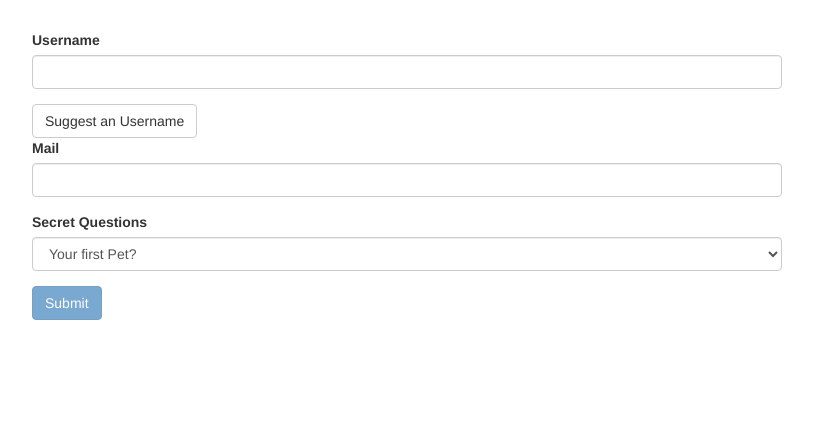
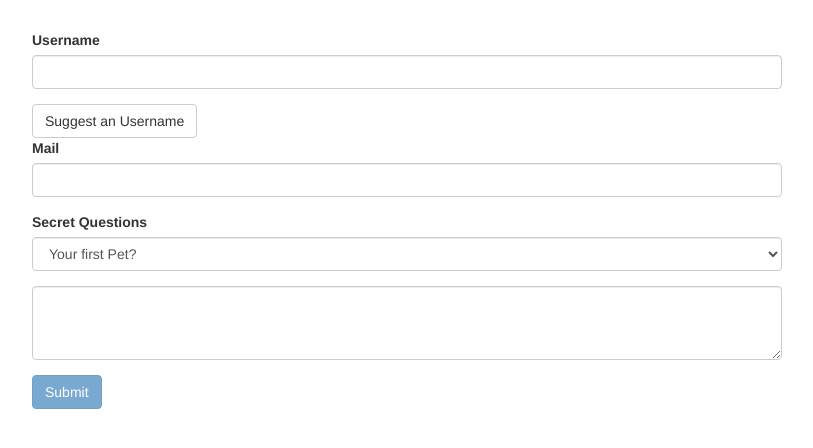
Before and after one commit to shivsuryan/angularforms, an Angular app: page / in a window 1280 px wide. Shown: the top 448 px of the page, without its empty margins (233-1046 px from the left). Built offline with nearby package versions, Linux system fonts and the light colour scheme.

Commit message:
Two-way binding in forms.

```diff
--- a/src/app/app.component.html
+++ b/src/app/app.component.html
@@ -34,6 +34,10 @@
             <option value="teacher">Your first teacher?</option>
           </select>
         </div>
+        <div class="form-group">
+          <textarea class="form-control" rows="3" [(ngModel)]="textArea" name="textArea"></textarea>
+        </div>
+        <p> {{ textArea }}</p>
         <button class="btn btn-primary"
         type="submit"
         [disabled]="!f.valid">Submit</button>
--- a/src/app/app.component.ts
+++ b/src/app/app.component.ts
@@ -10,6 +10,7 @@ export class AppComponent {
 
   @ViewChild('f', { static: false }) form: NgForm;
   defaultQuestion = 'pet';
+  testArea = '';
 
   suggestUserName() {
     const suggestedName = 'Superuser';
```
